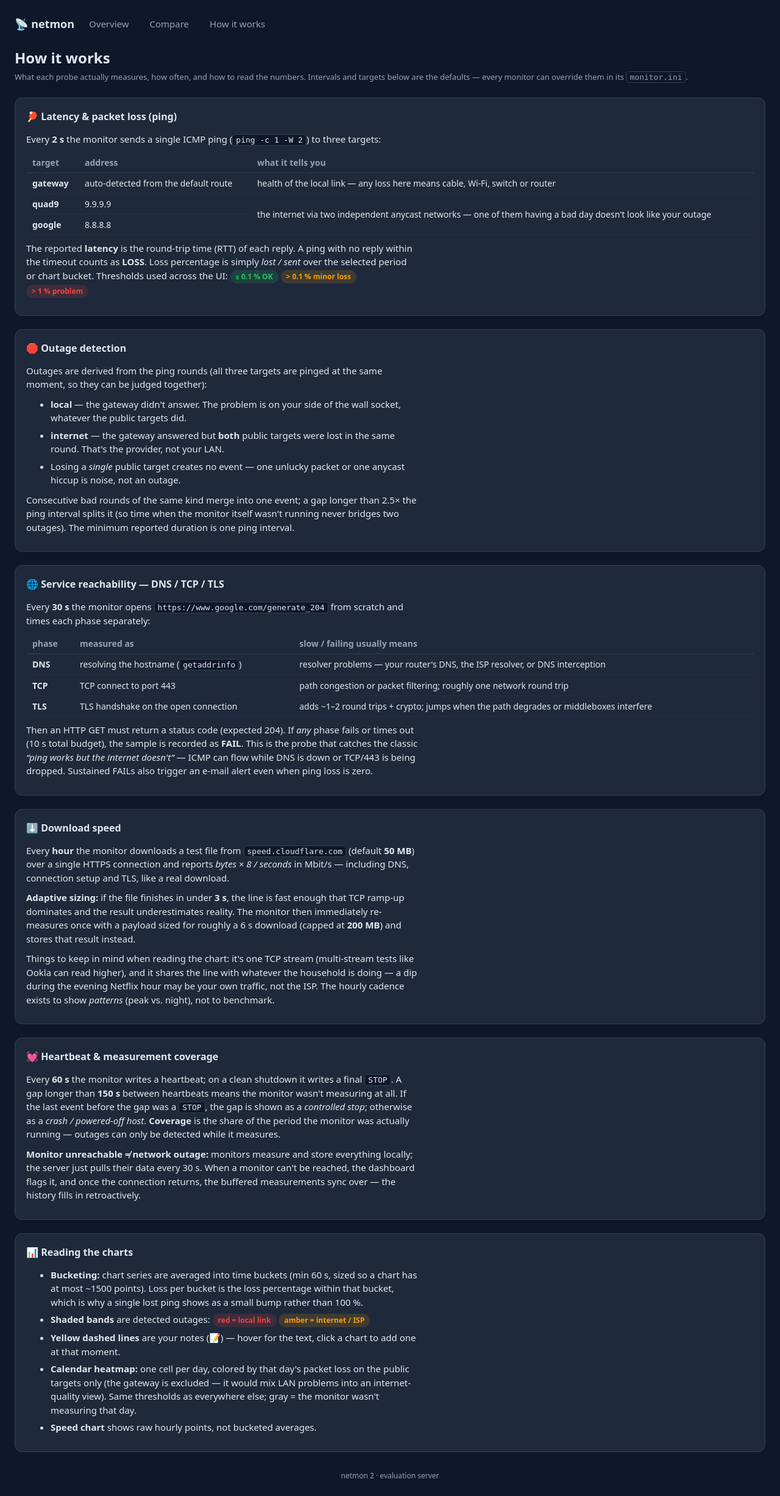
After one commit to FilipChalupa/netmon, a FastAPI app: template server/netmon_server/templates/help.html in a window 1280 px wide. The commit adds this page. Shown: the whole page at 61% size. Run offline with FastAPI, Linux system fonts and the light colour scheme; the template is opened without the code that fills it, so the values that code supplies are empty.

Commit message:
Add a "How it works" page explaining every probe
New /help page in the top navigation: how ping/loss, outage detection,
DNS/TCP/TLS reachability, the adaptive download test, heartbeats and
coverage are measured, plus a guide to reading the charts (buckets,
outage bands, note markers, heatmap). Values match the monitor's
defaults and are labeled as configurable.

Co-Authored-By: Claude Fable 5 <noreply@anthropic.com>
Claude-Session: https://claude.ai/code/session_011E3zSZzdQsgCpFnm7Ku7TG

```diff
--- a/server/netmon_server/templates/base.html
+++ b/server/netmon_server/templates/base.html
@@ -32,6 +32,9 @@
   .mutpill{background:rgba(148,163,184,.15);color:var(--mut)}
   .panel{background:var(--card);border-radius:12px;padding:18px;margin-bottom:22px;border:1px solid #334155}
   .panel h2{margin:0 0 14px;font-size:16px}
+  .panel p,.panel ul{margin:10px 0;max-width:75ch}
+  .panel li{margin:6px 0}
+  code{background:var(--bg);border:1px solid #334155;border-radius:5px;padding:1px 5px;font-size:13px}
   canvas{max-height:320px}
   table.evt{width:100%;border-collapse:collapse;font-size:14px}
   table.evt th{text-align:left;color:var(--mut);font-weight:600;padding:6px 10px;border-bottom:1px solid #334155}
@@ -73,6 +76,7 @@
        href="/net/{{ n.name }}">{{ n.label }}</a>
   {% endfor %}
   <a class="item {% if request.url.path == '/compare' %}active{% endif %}" href="/compare">Compare</a>
+  <a class="item {% if request.url.path == '/help' %}active{% endif %}" href="/help">How it works</a>
 </nav>
 {% block content %}{% endblock %}
 <div class="foot">netmon 2 · evaluation server</div>
--- /dev/null
+++ b/server/netmon_server/templates/help.html
@@ -0,0 +1,120 @@
+{% extends "base.html" %}
+{% block title %}netmon — how it works{% endblock %}
+{% block content %}
+<h1>How it works</h1>
+<div class="sub">What each probe actually measures, how often, and how to read the numbers.
+Intervals and targets below are the defaults — every monitor can override them in its <code>monitor.ini</code>.</div>
+
+<div class="panel">
+  <h2>🏓 Latency &amp; packet loss (ping)</h2>
+  <p>Every <b>2&nbsp;s</b> the monitor sends a single ICMP ping (<code>ping -c 1 -W 2</code>)
+  to three targets:</p>
+  <table class="evt">
+    <thead><tr><th>target</th><th>address</th><th>what it tells you</th></tr></thead>
+    <tbody>
+      <tr><td><b>gateway</b></td><td>auto-detected from the default route</td>
+          <td>health of the local link — any loss here means cable, Wi-Fi, switch or router</td></tr>
+      <tr><td><b>quad9</b></td><td>9.9.9.9</td>
+          <td rowspan="2">the internet via two independent anycast networks — one of them
+          having a bad day doesn't look like your outage</td></tr>
+      <tr><td><b>google</b></td><td>8.8.8.8</td></tr>
+    </tbody>
+  </table>
+  <p>The reported <b>latency</b> is the round-trip time (RTT) of each reply. A ping with no
+  reply within the timeout counts as <b>LOSS</b>. Loss percentage is simply
+  <i>lost&nbsp;/&nbsp;sent</i> over the selected period or chart bucket.
+  Thresholds used across the UI: <span class="pill ok">≤ 0.1 % OK</span>
+  <span class="pill warn">&gt; 0.1 % minor loss</span>
+  <span class="pill bad">&gt; 1 % problem</span></p>
+</div>
+
+<div class="panel">
+  <h2>🛑 Outage detection</h2>
+  <p>Outages are derived from the ping rounds (all three targets are pinged at the same
+  moment, so they can be judged together):</p>
+  <ul>
+    <li><b>local</b> — the gateway didn't answer. The problem is on your side of the wall
+    socket, whatever the public targets did.</li>
+    <li><b>internet</b> — the gateway answered but <b>both</b> public targets were lost in
+    the same round. That's the provider, not your LAN.</li>
+    <li>Losing a <i>single</i> public target creates no event — one unlucky packet or one
+    anycast hiccup is noise, not an outage.</li>
+  </ul>
+  <p>Consecutive bad rounds of the same kind merge into one event; a gap longer than
+  2.5× the ping interval splits it (so time when the monitor itself wasn't running never
+  bridges two outages). The minimum reported duration is one ping interval.</p>
+</div>
+
+<div class="panel">
+  <h2>🌐 Service reachability — DNS / TCP / TLS</h2>
+  <p>Every <b>30&nbsp;s</b> the monitor opens
+  <code>https://www.google.com/generate_204</code> from scratch and times each phase
+  separately:</p>
+  <table class="evt">
+    <thead><tr><th>phase</th><th>measured as</th><th>slow / failing usually means</th></tr></thead>
+    <tbody>
+      <tr><td><b>DNS</b></td><td>resolving the hostname (<code>getaddrinfo</code>)</td>
+          <td>resolver problems — your router's DNS, the ISP resolver, or DNS interception</td></tr>
+      <tr><td><b>TCP</b></td><td>TCP connect to port 443</td>
+          <td>path congestion or packet filtering; roughly one network round trip</td></tr>
+      <tr><td><b>TLS</b></td><td>TLS handshake on the open connection</td>
+          <td>adds ~1–2 round trips + crypto; jumps when the path degrades or middleboxes interfere</td></tr>
+    </tbody>
+  </table>
+  <p>Then an HTTP GET must return a status code (expected 204). If <i>any</i> phase fails
+  or times out (10&nbsp;s total budget), the sample is recorded as <b>FAIL</b>. This is the
+  probe that catches the classic <i>“ping works but the internet doesn't”</i> — ICMP can
+  flow while DNS is down or TCP/443 is being dropped. Sustained FAILs also trigger an
+  e-mail alert even when ping loss is zero.</p>
+</div>
+
+<div class="panel">
+  <h2>⬇️ Download speed</h2>
+  <p>Every <b>hour</b> the monitor downloads a test file from
+  <code>speed.cloudflare.com</code> (default <b>50&nbsp;MB</b>) over a single HTTPS
+  connection and reports <i>bytes&nbsp;×&nbsp;8&nbsp;/&nbsp;seconds</i> in Mbit/s —
+  including DNS, connection setup and TLS, like a real download.</p>
+  <p><b>Adaptive sizing:</b> if the file finishes in under <b>3&nbsp;s</b>, the line is fast
+  enough that TCP ramp-up dominates and the result underestimates reality. The monitor then
+  immediately re-measures once with a payload sized for roughly a 6&nbsp;s download
+  (capped at <b>200&nbsp;MB</b>) and stores that result instead.</p>
+  <p>Things to keep in mind when reading the chart: it's one TCP stream (multi-stream
+  tests like Ookla can read higher), and it shares the line with whatever the household is
+  doing — a dip during the evening Netflix hour may be your own traffic, not the ISP.
+  The hourly cadence exists to show <i>patterns</i> (peak vs. night), not to benchmark.</p>
+</div>
+
+<div class="panel">
+  <h2>💓 Heartbeat &amp; measurement coverage</h2>
+  <p>Every <b>60&nbsp;s</b> the monitor writes a heartbeat; on a clean shutdown it writes a
+  final <code>STOP</code>. A gap longer than <b>150&nbsp;s</b> between heartbeats means the
+  monitor wasn't measuring at all. If the last event before the gap was a
+  <code>STOP</code>, the gap is shown as a <i>controlled stop</i>; otherwise as a
+  <i>crash / powered-off host</i>. <b>Coverage</b> is the share of the period the monitor
+  was actually running — outages can only be detected while it measures.</p>
+  <p><b>Monitor unreachable ≠ network outage:</b> monitors measure and store everything
+  locally; the server just pulls their data every 30&nbsp;s. When a monitor can't be
+  reached, the dashboard flags it, and once the connection returns, the buffered
+  measurements sync over — the history fills in retroactively.</p>
+</div>
+
+<div class="panel">
+  <h2>📊 Reading the charts</h2>
+  <ul>
+    <li><b>Bucketing:</b> chart series are averaged into time buckets (min 60&nbsp;s,
+    sized so a chart has at most ~1500 points). Loss per bucket is the loss percentage
+    within that bucket, which is why a single lost ping shows as a small bump rather
+    than 100&nbsp;%.</li>
+    <li><b>Shaded bands</b> are detected outages:
+    <span class="pill bad">red = local link</span>
+    <span class="pill warn">amber = internet / ISP</span></li>
+    <li><b>Yellow dashed lines</b> are your notes (📝) — hover for the text, click a chart
+    to add one at that moment.</li>
+    <li><b>Calendar heatmap:</b> one cell per day, colored by that day's packet loss on the
+    public targets only (the gateway is excluded — it would mix LAN problems into an
+    internet-quality view). Same thresholds as everywhere else; gray = the monitor wasn't
+    measuring that day.</li>
+    <li><b>Speed chart</b> shows raw hourly points, not bucketed averages.</li>
+  </ul>
+</div>
+{% endblock %}
```
Also changed, not shown: server/netmon_server/routes/pages.py (+10 -0 lines), README.md.
